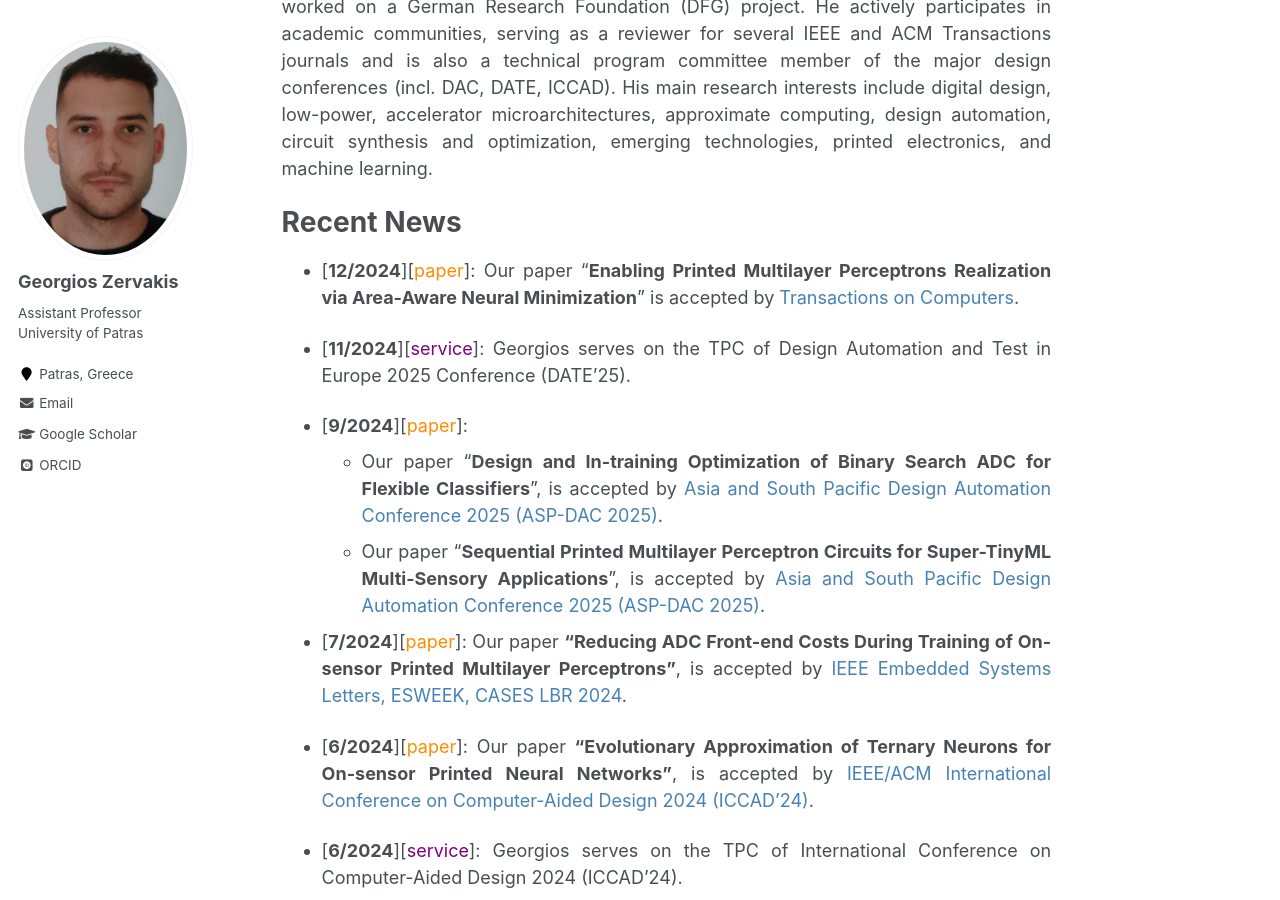
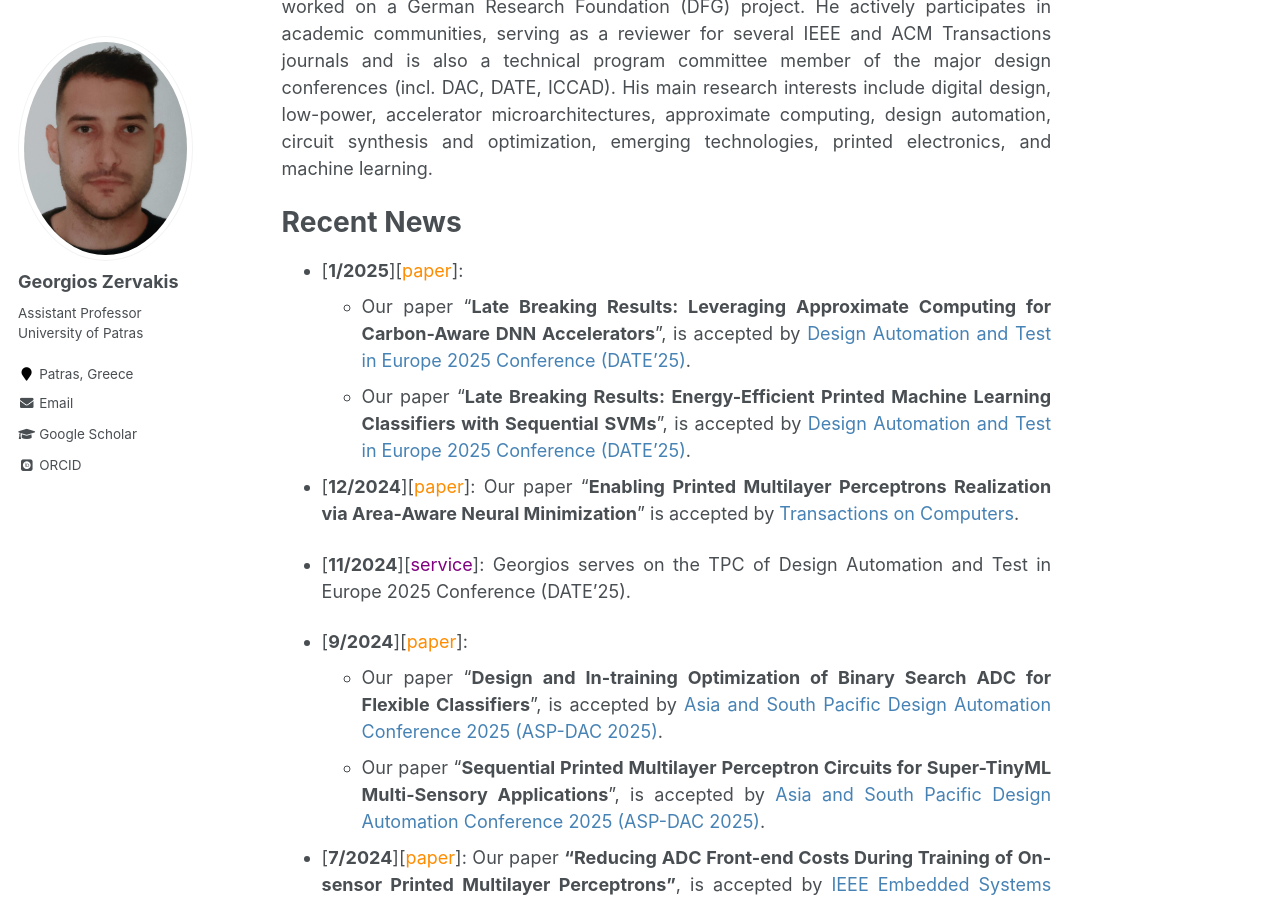
Before and after one commit to giozerv/giozerv.github.io, a Jekyll site: the page built from _pages/about.md, in a window 1280 px wide and 900 px high, scrolled down 491 px. Built offline with Jekyll 4.4.1, drawn with Linux system fonts in a browser that asks for light colours; some web fonts are replaced.

Commit message:
Update about.md

```diff
--- a/_pages/about.md
+++ b/_pages/about.md
@@ -21,6 +21,10 @@ Georgios Zervakis is an Assistant Professor at the [Department of Computer Engin
 
 Recent News
 ===
+
+* [**1/2025**][<span style="color:darkorange">paper</span>]:
+  * Our paper "**Late Breaking Results: Leveraging Approximate Computing for Carbon-Aware DNN Accelerators**", is accepted by <span style="color:SteelBlue">Design Automation and Test in Europe 2025 Conference (DATE'25)</span>.
+  * Our paper "**Late Breaking Results: Energy-Efficient Printed Machine Learning Classifiers with Sequential SVMs**", is accepted by <span style="color:SteelBlue">Design Automation and Test in Europe 2025 Conference (DATE'25)</span>.
 
 * [**12/2024**][<span style="color:darkorange">paper</span>]: Our paper "**Enabling Printed Multilayer Perceptrons Realization via Area-Aware Neural Minimization**" is accepted by <span style="color:SteelBlue">Transactions on Computers</span>.
 
```
